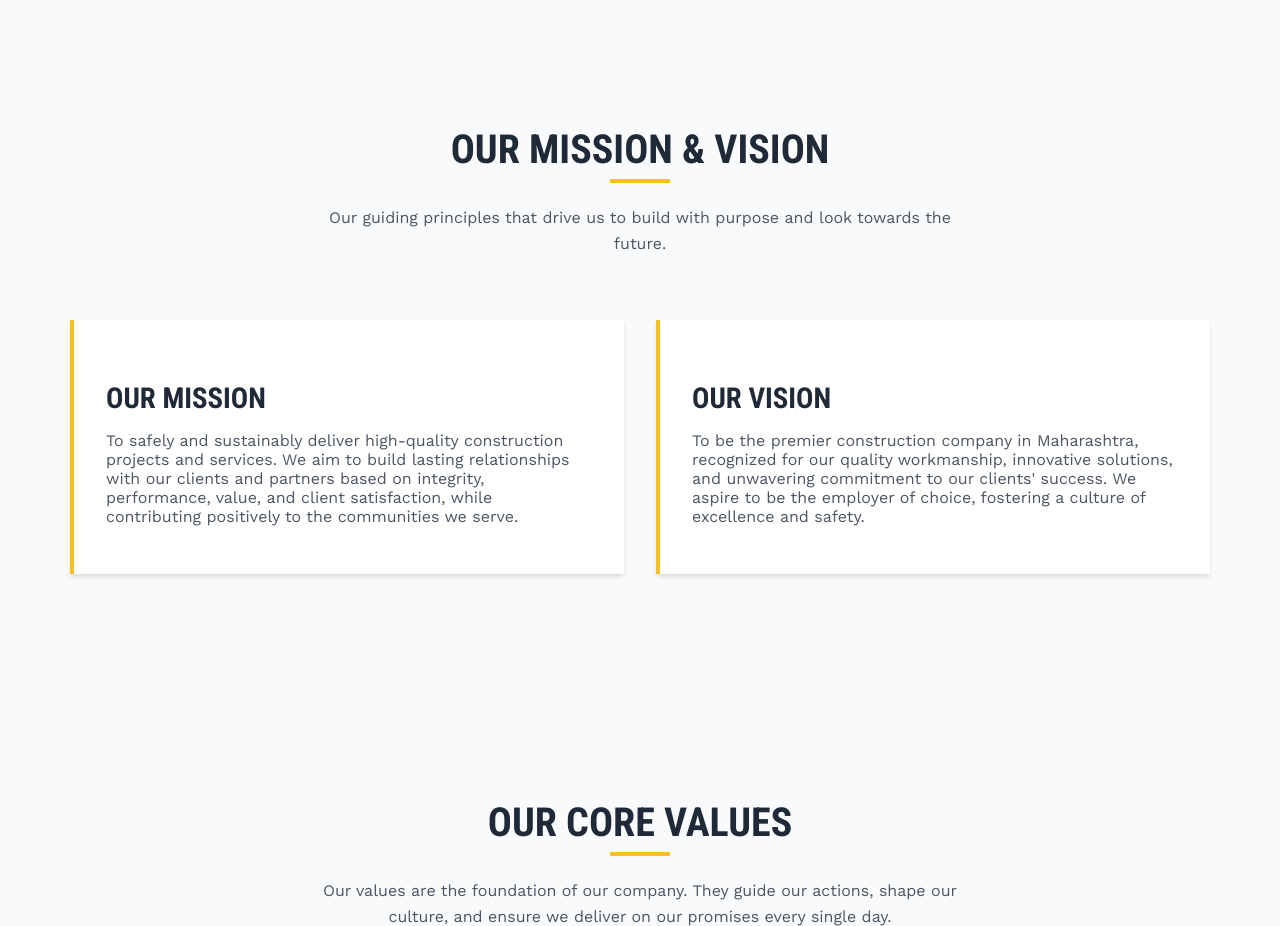
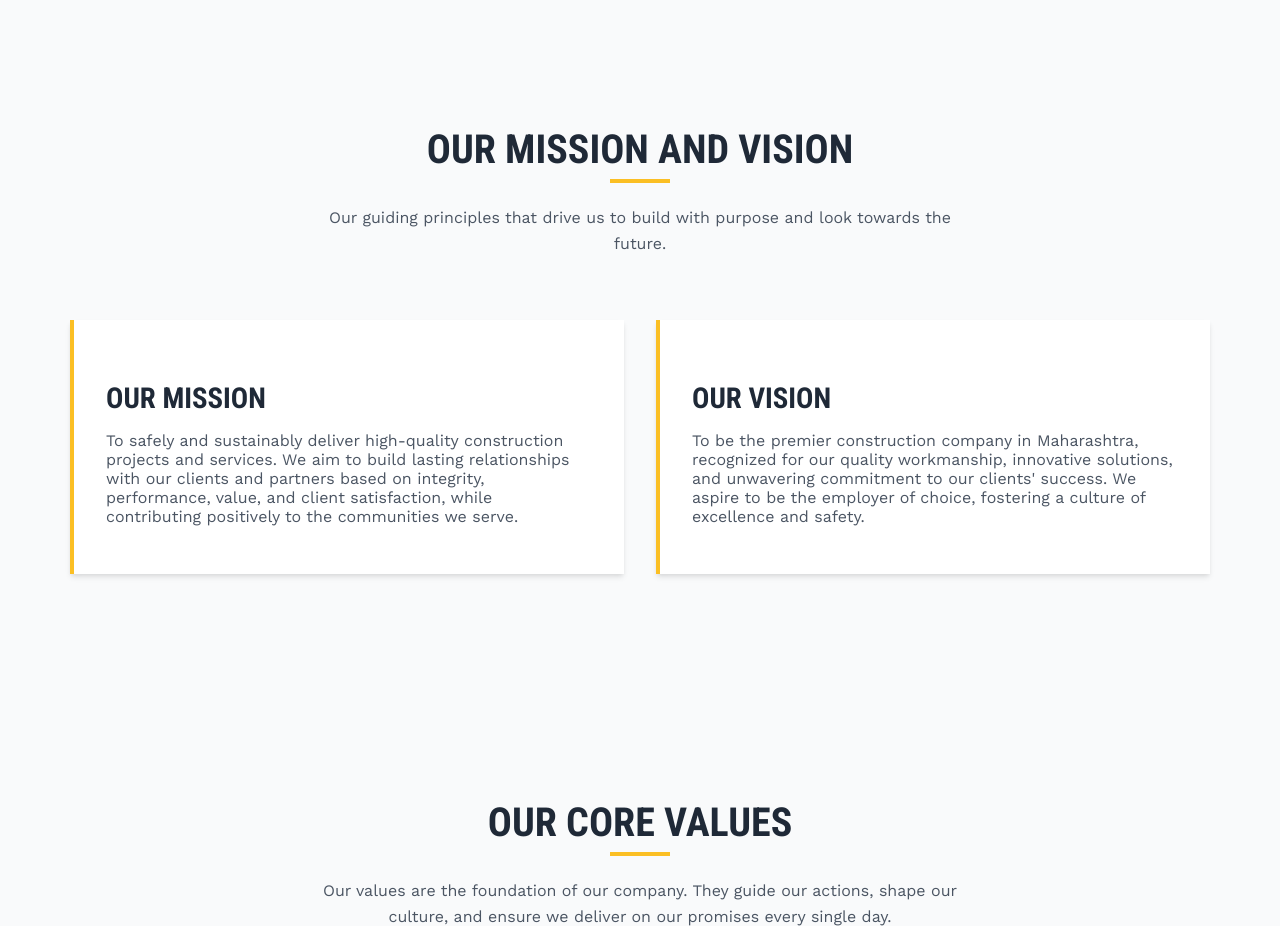
Before and after one commit to mdgousalishah/Shah-Construction, a plain HTML site: page About.html in a window 1280 px wide. Shown: the part 1120-2046 px from the top of the page. Drawn offline with nearby package versions, Linux system fonts and the light colour scheme.

Commit message:
Update About.html

```diff
--- a/About.html
+++ b/About.html
@@ -279,7 +279,7 @@
         <section class="section" style="background-color: var(--light-color);">
             <div class="container">
                 <div class="section-title-container fade-in-section">
-                    <h2 class="section-title">Our Mission & Vision</h2>
+                    <h2 class="section-title">Our Mission And Vision</h2>
                     <p class="section-subtitle">Our guiding principles that drive us to build with purpose and look towards the future.</p>
                 </div>
                 <div class="mission-vision-grid">
```
